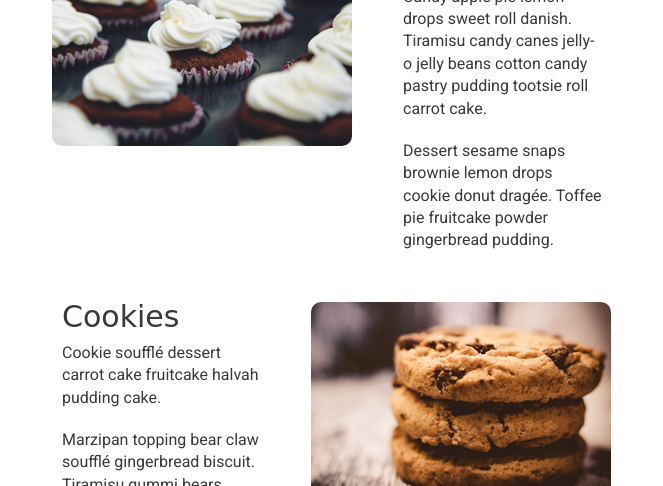
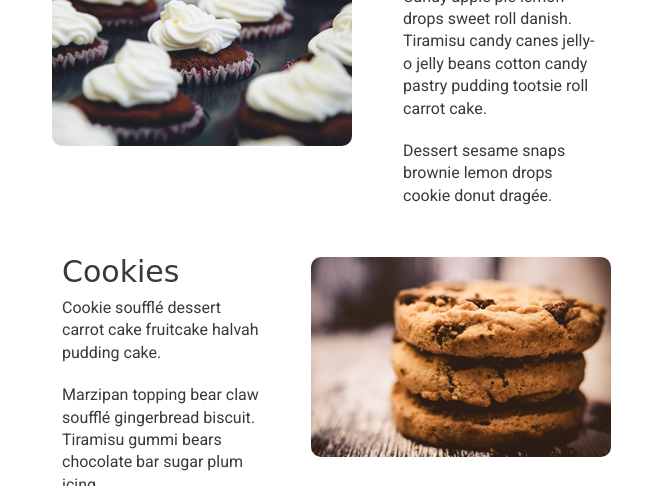
Before and after one commit to joepounddev/User-Interface-I, a plain HTML site: page index.html in a window 1280 px wide. Shown: the part 614-1100 px from the top of the page, without its empty margins (308-971 px from the left). Drawn offline with Linux system fonts and the light colour scheme; a web font is replaced by a local one.

Commit message:
Removed some excess sample text

```diff
--- a/index.html
+++ b/index.html
@@ -36,7 +36,7 @@
                     <div class="home__featured__text">
                         <h2 class="home__featured__text__heading">Cupcakes</h2>
                         <p class="home__featured__text__desc">Candy apple pie lemon drops sweet roll danish. Tiramisu candy canes jelly-o jelly beans cotton candy pastry pudding tootsie roll carrot cake.</p>
-                        <p class="home__featured__text__desc">Dessert sesame snaps brownie lemon drops cookie donut dragée. Toffee pie fruitcake powder gingerbread pudding.</p>
+                        <p class="home__featured__text__desc">Dessert sesame snaps brownie lemon drops cookie donut dragée.</p>
                     </div>
                 </article>
                 <article class="home__featured">
```
